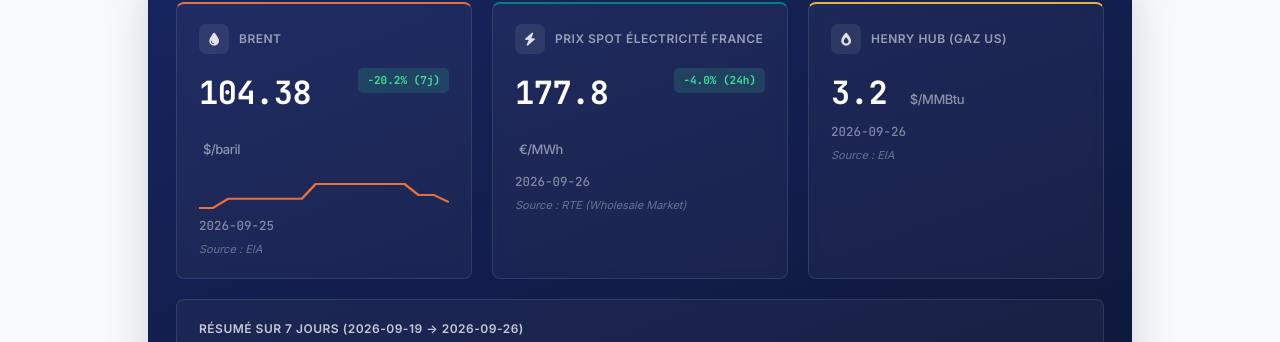
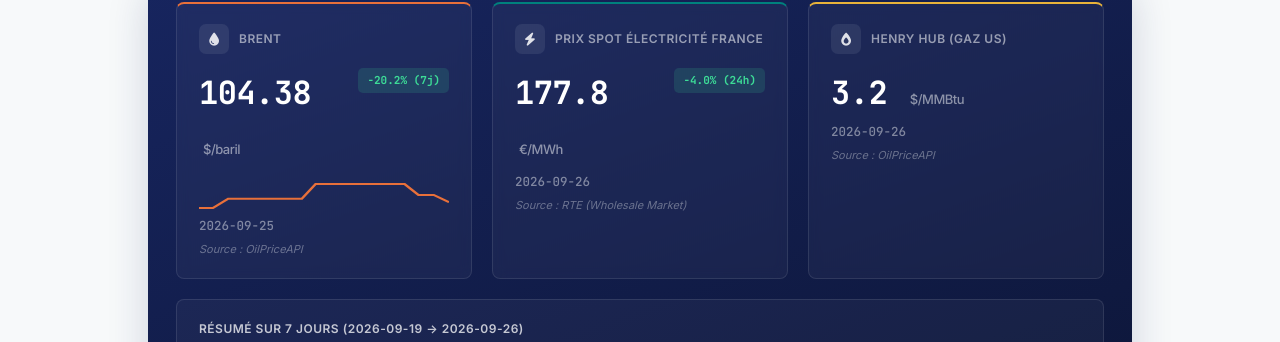
Before and after one commit to InsideEnergyMarkets/Inside-Energy-Markets, a Jekyll site: the page built from marches/index.html, in a window 1280 px wide and 900 px high, scrolled down 386 px. Shown: the part 112-454 px from the top of the window. Built offline with Jekyll 4.4.1, drawn with Linux system fonts in a browser that asks for light colours.

Commit message:
Update market source to use dynamic data

```diff
--- a/marches/index.html
+++ b/marches/index.html
@@ -61,7 +61,7 @@ permalink: /marches/
           {% endif %}
           {% endif %}
           <p class="market-sub">{{ site.data.market.brent.date }}</p>
-          <p class="market-source">Source : EIA</p>
+          <p class="market-source">Source : {{ site.data.market.brent.source | default: "EIA" }}</p>
           {% else %}
           <p class="market-value market-pending">-</p>
           <p class="market-sub">Donnée à venir</p>
@@ -104,7 +104,7 @@ permalink: /marches/
           {% if site.data.market.henry_hub %}
           <p class="market-value">{{ site.data.market.henry_hub.price_usd_mmbtu }} <span>$/MMBtu</span></p>
           <p class="market-sub">{{ site.data.market.henry_hub.date }}</p>
-          <p class="market-source">Source : EIA</p>
+          <p class="market-source">Source : {{ site.data.market.henry_hub.source | default: "EIA" }}</p>
           {% else %}
           <p class="market-value market-pending">-</p>
           <p class="market-sub">Donnée à venir</p>
```
